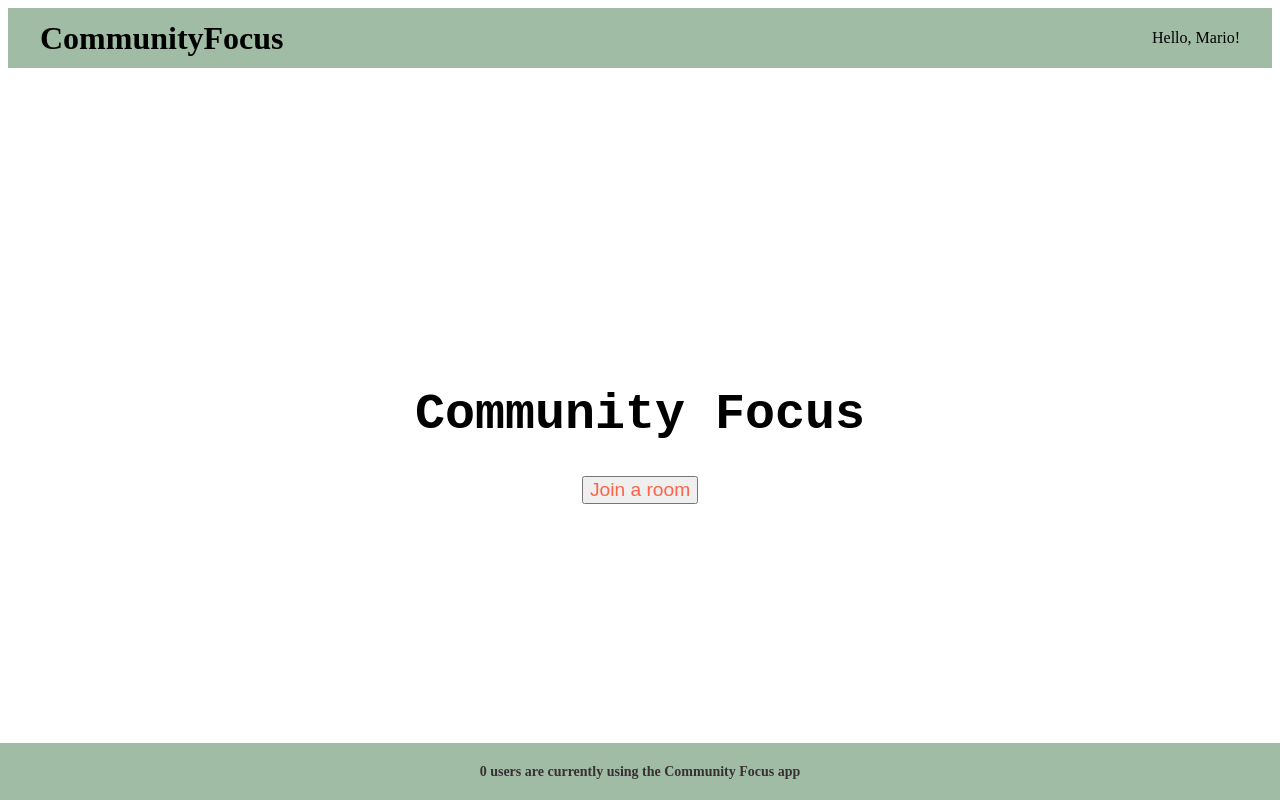
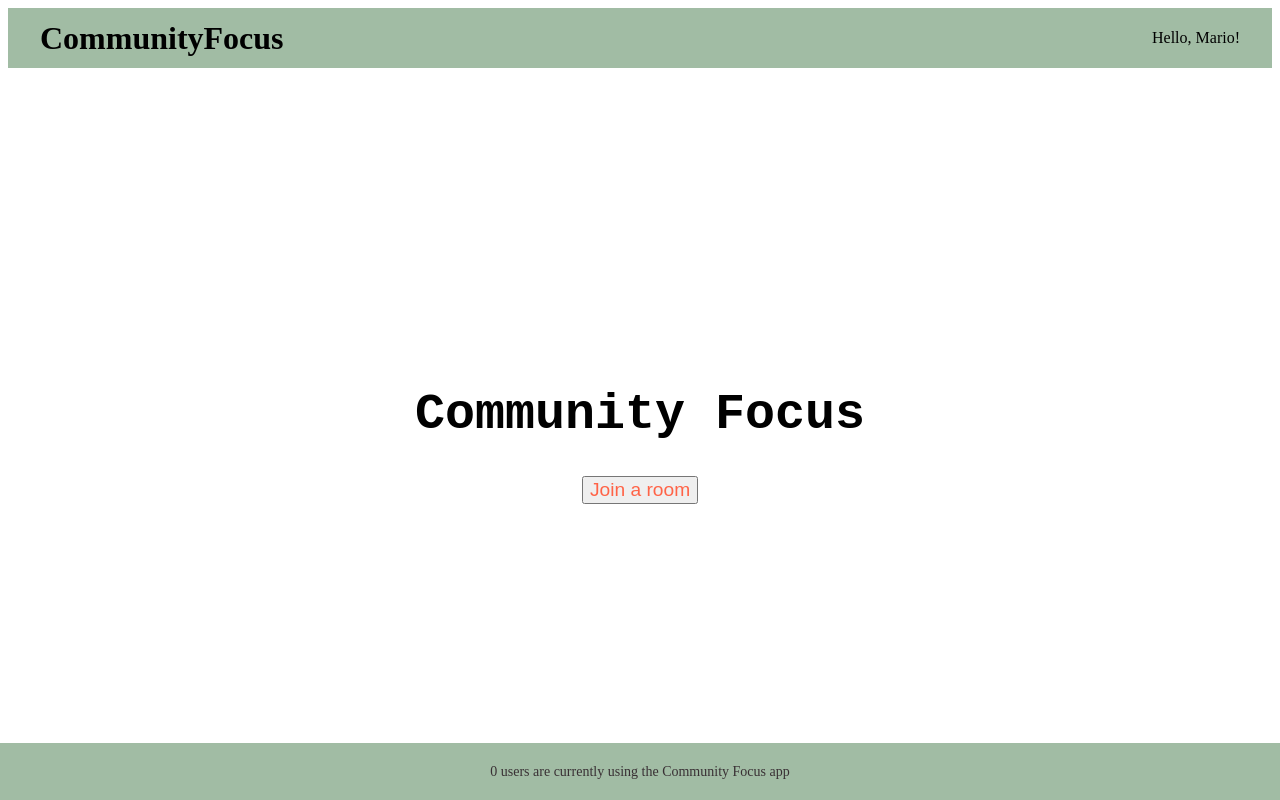
Before and after one commit to CommunityFocus/cf-frontend, a React (Vite) app: page / in a window 1280 px wide. Built offline with nearby package versions, Linux system fonts and the light colour scheme; no server answers.

Commit message:
repo setup, fixes with Mario

```diff
--- a/src/App.tsx
+++ b/src/App.tsx
@@ -12,7 +12,7 @@ const App = (): JSX.Element => {
 		globalUsersCount,
 	}: {
 		globalUsersCount: number;
-	}) => {
+	}): void => {
 		setGlobalUsersConnected(globalUsersCount);
 	};
 
--- a/src/components/Footer.styled.tsx
+++ b/src/components/Footer.styled.tsx
@@ -11,7 +11,7 @@ export const StyledFooter = styled.div`
 	height: 25px;
 `;
 
-export const StyledText = styled.h3`
+export const StyledText = styled.p`
 	color: #393034;
 	margin-top: 5px;
 	font-size: 14px;
--- a/src/components/TimerForm.tsx
+++ b/src/components/TimerForm.tsx
@@ -1,4 +1,4 @@
-import React, { useState } from "react";
+import { useState } from "react";
 import socket from "./socket";
 import { roomName } from "../../common/common";
 
```
